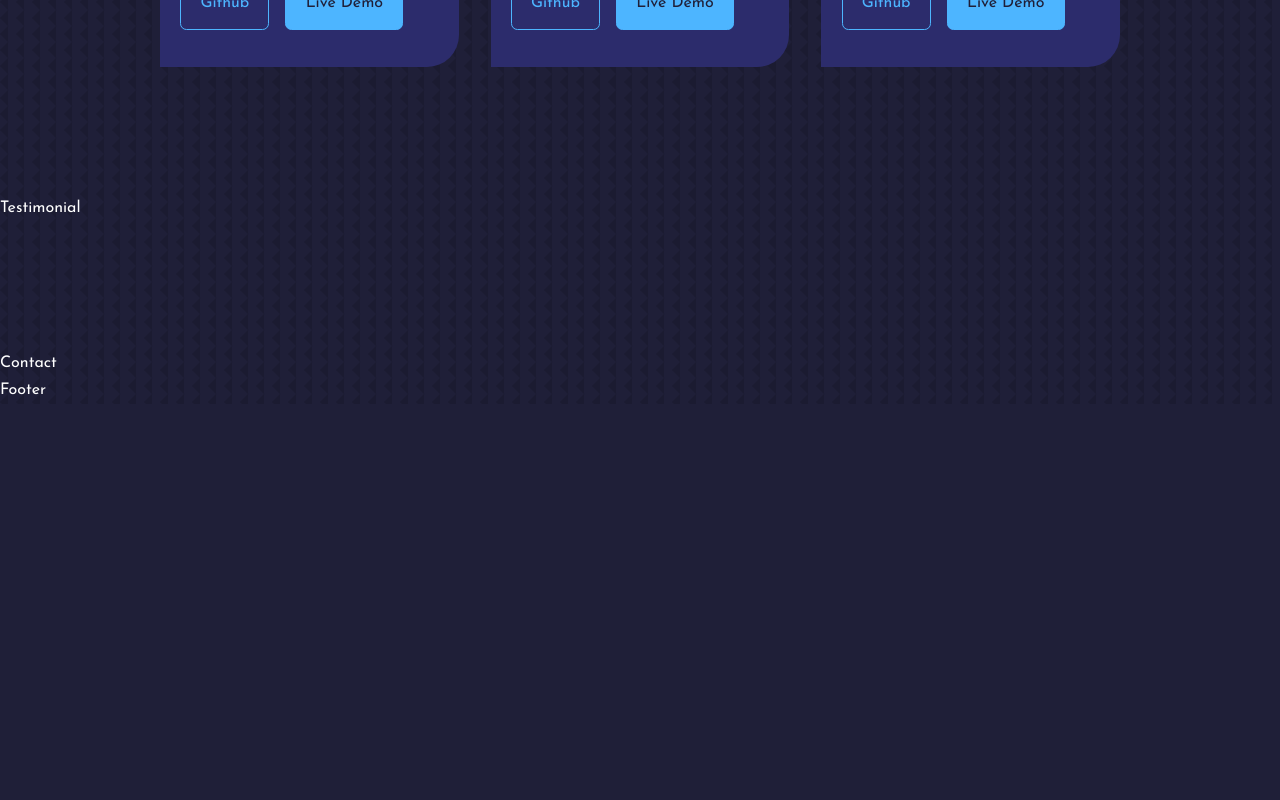
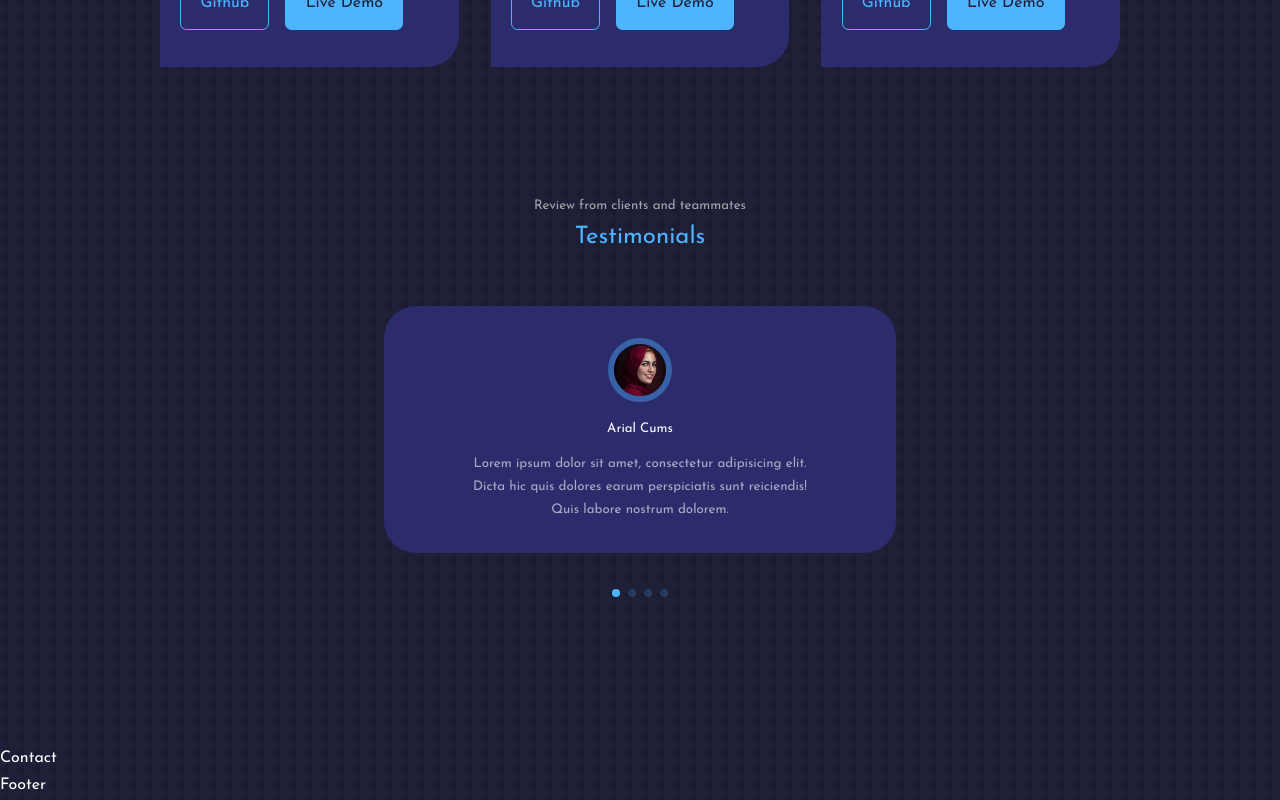
Before and after one commit to asadTheBlackCat/asad-react-portfolio, a React (Create React App) app: page / in a window 1280 px wide. Shown: the part 4102-4902 px from the top of the page. Before the commit the page ends 4506 px from the top, so only its background shows below. Built offline with nearby package versions, Linux system fonts and the light colour scheme; the HTML template or start-up script is replaced by a standard one.

Commit message:
Add testimolial

```diff
--- a/package.json
+++ b/package.json
@@ -11,6 +11,7 @@
     "react-helmet": "^6.1.0",
     "react-icons": "^4.6.0",
     "react-scripts": "5.0.1",
+    "swiper": "^8.4.4",
     "web-vitals": "^2.1.4"
   },
   "scripts": {
--- a/src/components/testimonial/Testimonial.jsx
+++ b/src/components/testimonial/Testimonial.jsx
@@ -1,8 +1,69 @@
 import React from 'react'
 import './testimonial.css'
+import clientImage1 from '../../assets/avatar1.jpg'
+import clientImage2 from '../../assets/avatar2.jpg'
+import clientImage3 from '../../assets/avatar3.jpg'
+import clientImage4 from '../../assets/avatar4.jpg'
+
+import { Pagination } from 'swiper';
+
+import { Swiper, SwiperSlide } from 'swiper/react';
+
+// Import Swiper styles
+import 'swiper/css';
+import 'swiper/css/pagination';
+
 function Testimonial() {
   return (
-    <section id='testimonial'>Testimonial</section>
+    <section id='testimonial'>
+      <h5>Review from clients and teammates</h5>
+      <h2>Testimonials</h2>
+
+      <Swiper modules={[Pagination]}
+      spaceBetween={40}
+      slidesPerView={1}
+      pagination={{ clickable: true }}
+      className="mySwiper container testimonials__container">
+        <SwiperSlide className="testimonial">
+          <div className="client__avatar">
+            <img src={clientImage4} alt="Client Photo" />
+          </div>
+          <h5 className='client__name'>Arial Cums</h5>
+          <small className='client__review' >
+            Lorem ipsum dolor sit amet, consectetur adipisicing elit. Dicta hic quis dolores earum perspiciatis sunt reiciendis! Quis labore nostrum dolorem.
+          </small>
+        </SwiperSlide>
+        <SwiperSlide className="testimonial">
+          <div className="client__avatar">
+            <img src={clientImage2} alt="Client Photo" />
+          </div>
+            <h5 className='client__name'>Cosmel Villae</h5>
+            <small className='client__review' >
+              Lorem ipsum dolor sit amet, consectetur adipisicing elit. Dicta hic quis dolores earum perspiciatis sunt reiciendis! Quis labore nostrum dolorem.
+            </small>
+        </SwiperSlide>
+
+        <SwiperSlide className="testimonial">
+          <div className="client__avatar">
+            <img src={clientImage3} alt="Client Photo" />
+          </div>
+            <h5 className='client__name'>Gubrial Swarez</h5>
+            <small className='client__review' >
+              Lorem ipsum dolor sit amet, consectetur adipisicing elit. Dicta hic quis dolores earum perspiciatis sunt reiciendis! Quis labore nostrum dolorem.
+            </small>
+        </SwiperSlide>
+
+        <SwiperSlide className="testimonial">
+          <div className="client__avatar">
+            <img src={clientImage1} alt="Client Photo" />
+          </div>
+            <h5 className='client__name'>Recardo Mountino</h5>
+            <small className='client__review' >
+              Lorem ipsum dolor sit amet, consectetur adipisicing elit. Dicta hic quis dolores earum perspiciatis sunt reiciendis! Quis labore nostrum dolorem.
+            </small>
+        </SwiperSlide>
+      </Swiper>
+    </section>
   )
 }
 
--- a/src/components/testimonial/testimonial.css
+++ b/src/components/testimonial/testimonial.css
@@ -0,0 +1,51 @@
+.container.testimonials__container {
+    width: 40%;
+    padding-bottom: 4rem;
+}
+
+.client__avatar {
+    width: 4rem;
+    aspect-ratio: 1/1;
+    overflow: hidden;
+    border-radius: 50%;
+    margin: 0 auto 1rem;
+    border: 0.4rem solid var(--color-primary-variant);
+}
+
+.testimonial {
+    background: var(--color-bg-variant);
+    text-align: center;
+    padding: 2rem;
+    border-radius: 2rem;
+    user-select: none;
+}
+
+.client__review {
+    color: var(--color-light);
+    font-weight: 400;
+    display: block;
+    width: 80%;
+    margin: 0.8rem auto 0;
+}
+
+.swiper-pagination-clickable .swiper-pagination-bullet {
+    background: var(--color-primary);
+}
+
+/* ===========MEDIA QUERY: Medium screen ===========  */
+@media screen and (max-width: 1024px) {
+    .container.testimonials__container {
+        width: 60%;
+    }
+}
+
+ /* ===========MEDIA QUERY: Small screen ===========  */
+@media screen and (max-width: 600px) {
+    .container.testimonials__container {
+        width: var(--container-width-sm);
+    }
+
+    .client__review {
+        width: var(--container-width-sm);
+    }
+}
--- a/src/index.css
+++ b/src/index.css
@@ -14,7 +14,7 @@
     --color-bg: #1f1f38;
     --color-bg-variant: #2c2c6c;
     --color-primary: #4db5ff;
-    --color-primary-variant: #rgba(77, 181, 255, 0.4);
+    --color-primary-variant: rgba(77, 181, 255, 0.4);
     --color-white: #fff;
     --color-light: rgba(255, 255, 255, 0.6);
 
```
Also changed, not shown: 1 other file (tests, documents, lock files or other folders).
